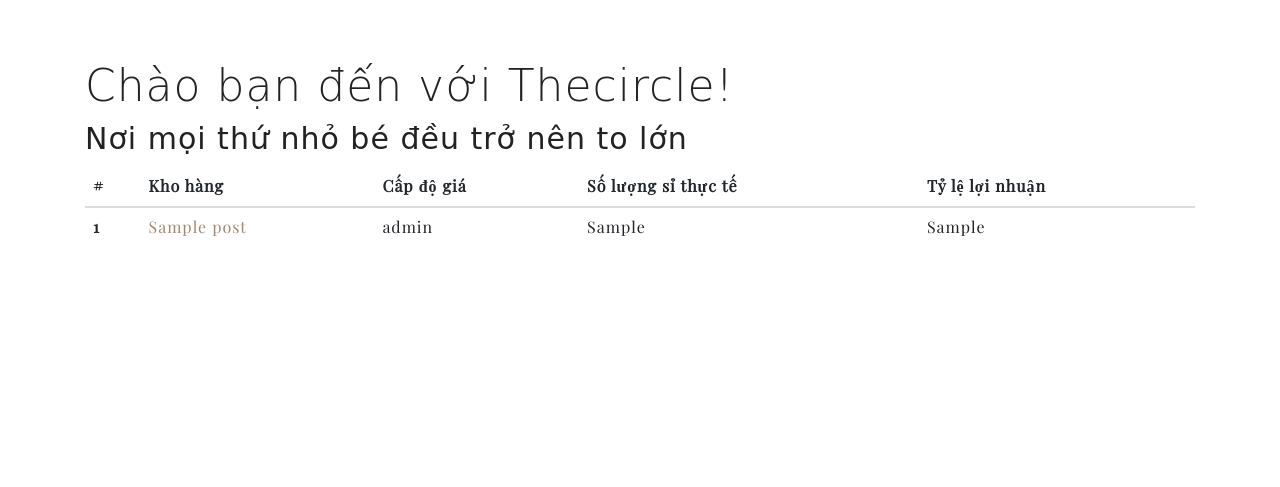
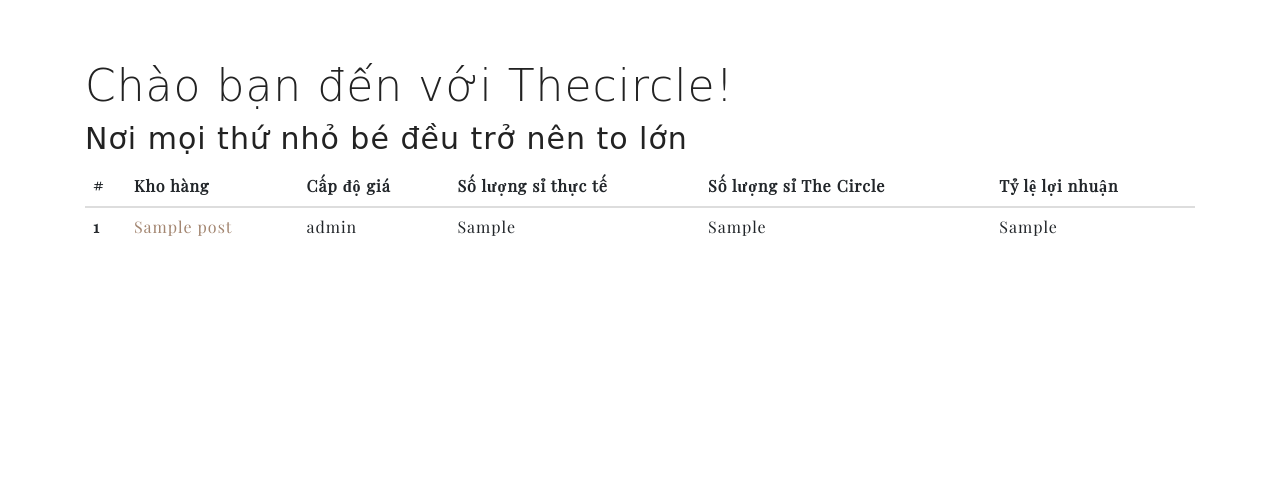
Before and after one commit to MrVu/thecircle, a Flask app: page / in a window 1280 px wide. Shown: the part 259-746 px from the top of the page. Run offline with Flask 2, Linux system fonts and the light colour scheme; tables that the repository leaves empty hold one stand-in row (values such as "Sample post"); some libraries are stand-ins or nearby versions; some web fonts are replaced.

Commit message:
our_price --> index

```diff
--- a/app/templates/main/index.html
+++ b/app/templates/main/index.html
@@ -14,6 +14,7 @@
       <th scope="col">Kho hàng</th>
       <th scope="col">Cấp độ giá</th>
       <th scope="col">Số lượng sỉ thực tế</th>
+      <th scope="col">Số lượng sỉ The Circle</th>
       <th scope="col">Tỷ lệ lợi nhuận</th>
     </tr>
   </thead>
@@ -24,6 +25,7 @@
       <td><a href="/posts/{{ post.id }}"> {{ post.title }}</a></td>
       <td>{{ post.level }}</td>
       <td>{{ post.min_money }}</td>
+      <td> {{ post.our_min_money }}</td>
       <td>{{ post.interest }}</td>
     </tr>
   {% endfor %}
```
